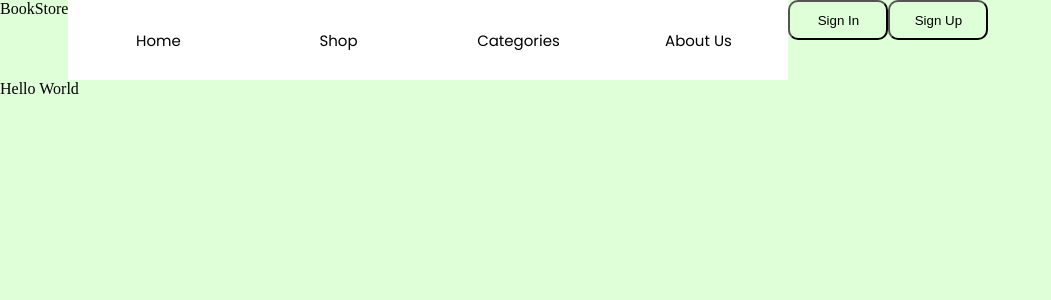
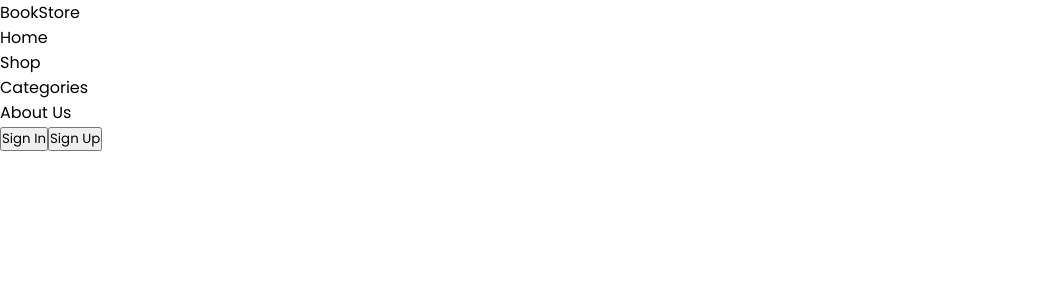
Before and after one commit to ahmadsultani/bookstore, a Next.js app: page / in a window 1280 px wide. Shown: the top 300 px of the page, without its empty margins (0-1051 px from the left). Built offline with nearby package versions, Linux system fonts and the light colour scheme.

Commit message:
update 13.40

```diff
--- a/components/Navbar.tsx
+++ b/components/Navbar.tsx
@@ -1,21 +1,20 @@
 import React from 'react'
-import styles from '../styles/Navbar.module.css'
 
 function Navbar() {
   return (
-    <nav className={styles.NavContainer}>
+    <nav className="">
         <div>
           <p>BookStore</p>
         </div>
-        <ul className={styles.NavItemsCtr}>
-            <li className={styles.NavItems}>Home</li>
-            <li className={styles.NavItems}>Shop</li>
-            <li className={styles.NavItems}>Categories</li>
-            <li className={styles.NavItems}>About Us</li>
+        <ul className="">
+            <li className= "flex w-[180px] text-[15px] font-normal justify-center align-middle h-[80px] bg-white" >Home</li>
+            <li className=''>Shop</li>
+            <li className="">Categories</li>
+            <li className="">About Us</li>
         </ul>
-        <div className="flex items-center justify-center gap-[20px]">
-          <button className={styles.signin}>Sign In</button>
-          <button className={styles.signup}>Sign Up</button>
+        <div className="flex items-center justify-center gap-[20px] bg-black">
+          <button className="">Sign In</button>
+          <button className="">Sign Up</button>
         </div>
 
     </nav>
--- a/pages/index.tsx
+++ b/pages/index.tsx
@@ -17,7 +17,6 @@ export default function Home() {
       </Head>
       <main className={styles.main}>
         <Navbar/>
-        Hello World
       </main>
     </>
   )
--- a/styles/Navbar.module.css
+++ b/styles/Navbar.module.css
@@ -1,4 +1,3 @@
-@import url('https://fonts.googleapis.com/css2?family=Poppins:wght@400;500;600&display=swap');
 
 
 .NavContainer{
--- a/styles/globals.css
+++ b/styles/globals.css
@@ -1,8 +1,10 @@
+@import url('https://fonts.googleapis.com/css2?family=Poppins:wght@300;400;500;600;700&display=swap');
+
 * {
   box-sizing: border-box;
   padding: 0;
   margin: 0;
-  background-color:#dfffd8;
+  font-family: Poppins,sans-serif;
 }
 
 html,
```
